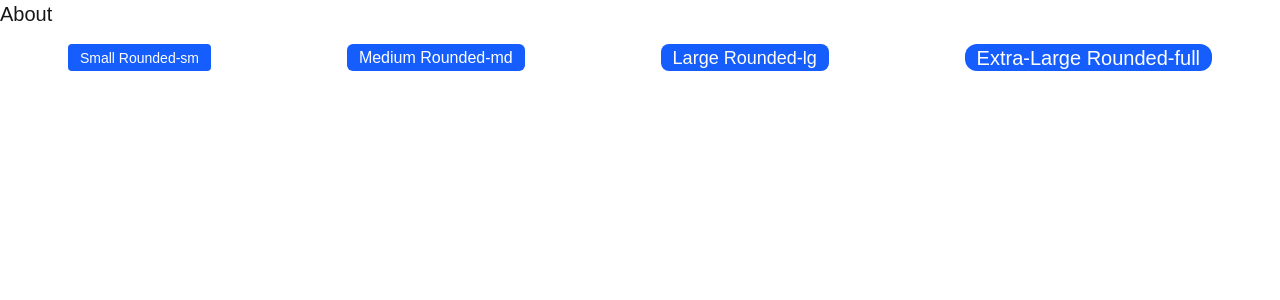
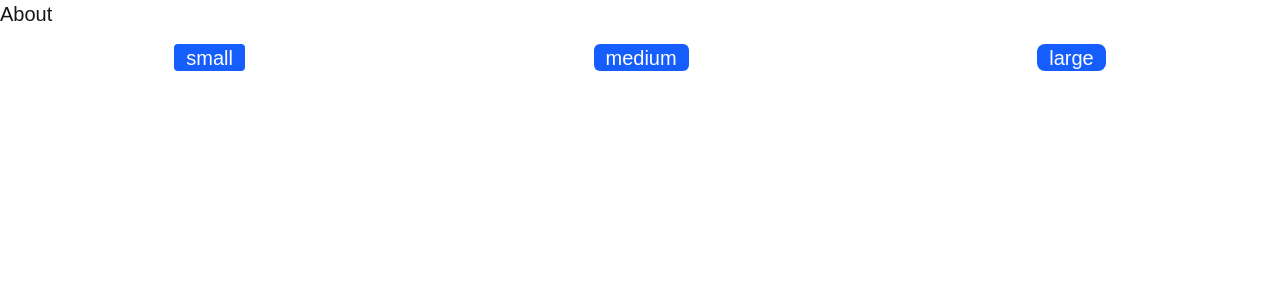
Before and after one commit to Kaydev-cmd/alx-project-0x02-setup, a Next.js app in the folder alx-project-0x02/: page /about in a window 1280 px wide. Shown: the top 300 px of the page. Built offline with nearby package versions, Linux system fonts and the light colour scheme.

Commit message:
refactor: update Button usage with size and shape props matching ButtonProps interface

```diff
--- a/alx-project-0x02/pages/about.tsx
+++ b/alx-project-0x02/pages/about.tsx
@@ -6,22 +6,9 @@ const about: React.FC = () => {
     <div className="text-xl font-extralight">
       <h1>About</h1>
       <div className="flex justify-around items-center mt-4">
-        <Button
-          size="Small Rounded-sm"
-          styles={{ shape: "text-sm rounded-sm" }}
-        />
-        <Button
-          size="Medium Rounded-md"
-          styles={{ shape: "text-base rounded-md" }}
-        />
-        <Button
-          size="Large Rounded-lg"
-          styles={{ shape: "text-lg rounded-lg" }}
-        />
-        <Button
-          size="Extra-Large Rounded-full"
-          styles={{ shape: "text-xl rounded-xl" }}
-        />
+        <Button size="small" styles={{ shape: "rounded-sm" }} />
+        <Button size="medium" styles={{ shape: "rounded-md" }} />
+        <Button size="large" styles={{ shape: "rounded-lg" }} />
       </div>
     </div>
   );
```
